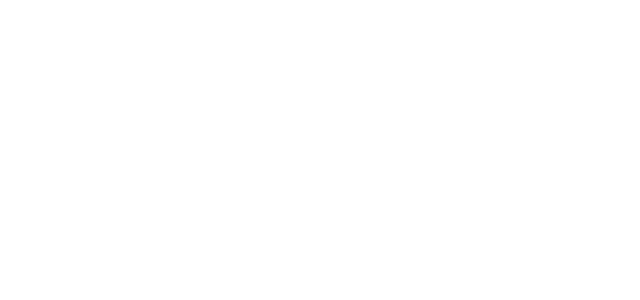
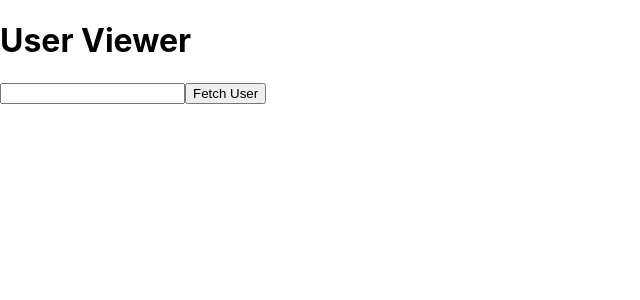
Before and after one commit to Ethan-Iceberg/react-example, a React (Create React App) app in the folder app/: page /example7 in a window 1280 px wide. Before the commit this address had no page. Shown: the top 300 px of the page, without its empty margins (0-640 px from the left). Built offline with nearby package versions, Linux system fonts and the light colour scheme; the HTML template or start-up script is replaced by a standard one.

Commit message:
example-code7

```diff
--- a/app/src/App.js
+++ b/app/src/App.js
@@ -7,6 +7,7 @@
 import Example4 from './pages/example4';
 import Example5 from './pages/example5';
 import Example6 from './pages/example6';
+import Example7 from './pages/example7';
 
 
 function App() {
@@ -22,6 +23,7 @@
         <Route path="/example4" element={<Example4 />}></Route>
         <Route path="/example5" element={<Example5 />}></Route>
         <Route path="/example6" element={<Example6 />}></Route>
+        <Route path="/example7" element={<Example7 />}></Route>
       </Routes>
     </BrowserRouter>
   )
--- a/app/src/pages/dashboard.js
+++ b/app/src/pages/dashboard.js
@@ -28,6 +28,9 @@
       <Link to={"../example6"}>
         <div>way to data from DB for argument</div>
       </Link>
+      <Link to={"../example7"}>
+        <div>ajax fetch(json) example</div>
+      </Link>
 
     </>
   );
--- /dev/null
+++ b/app/src/pages/example7.js
@@ -0,0 +1,40 @@
+import React, {useState} from 'react';
+import axios from 'axios';
+
+function Example7() {
+
+    const [id, setId] = useState('');
+    const [data, setData] = useState(null);
+
+
+    const handleClick = () => {
+        fetch(`/api/example/${id}`)
+        .then(response => {
+          if (!response.ok) {
+            throw new Error('Data not found');
+          }
+          return response.json();
+        })
+        .then(json => setData(json))
+        .catch(error => console.log(error));
+      };
+
+    return (
+        <>
+    <div>
+      <h1>User Viewer</h1>
+      <input type="text" value={id} onChange={e => setId(e.target.value)} />
+      <button onClick={handleClick}>Fetch User</button>
+    </div>
+
+    {data && (
+        <div>
+          <h2>{data.name}</h2>
+          <p>ID: {data.id}</p>
+        </div>
+    )}
+        </>
+    );
+}
+
+export default Example7;
```
Also changed, not shown: server.js (+18 -0 lines).
